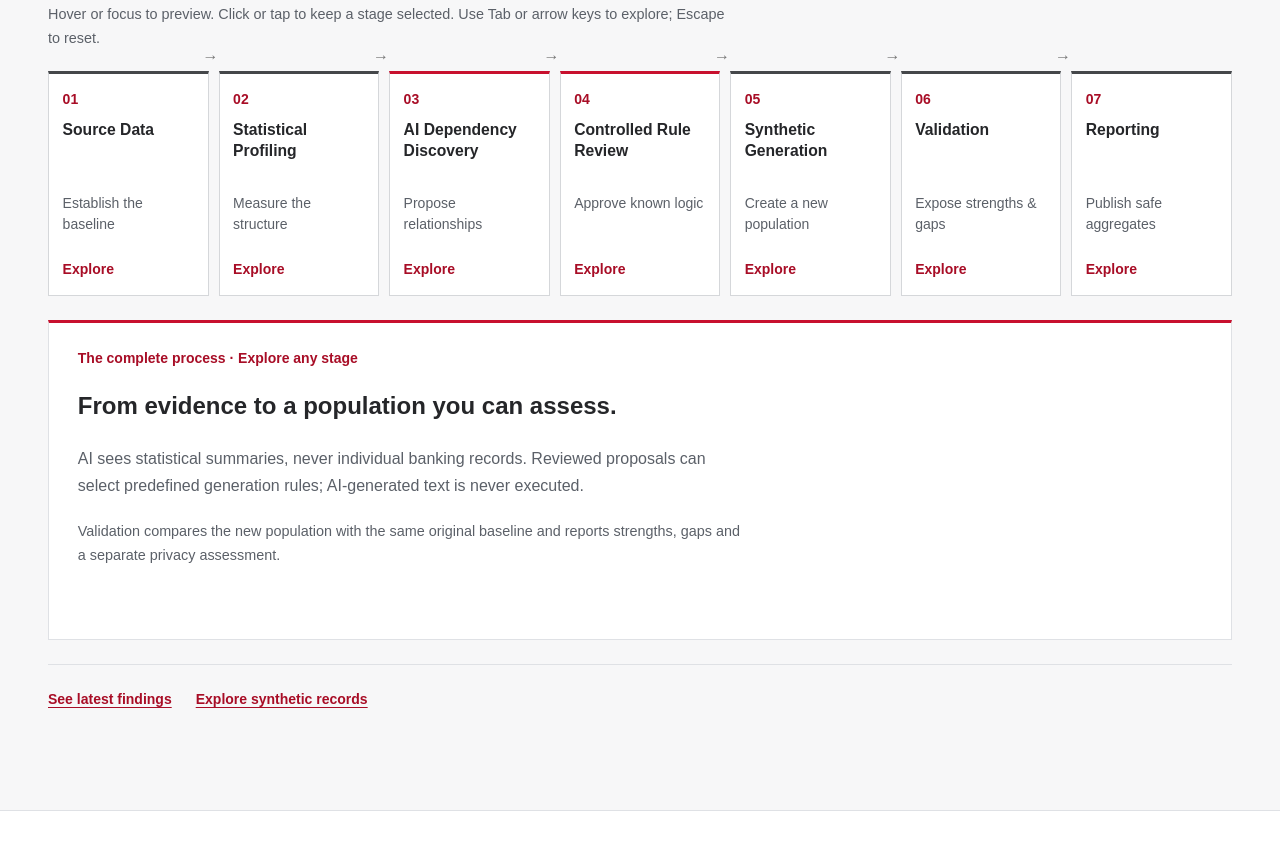
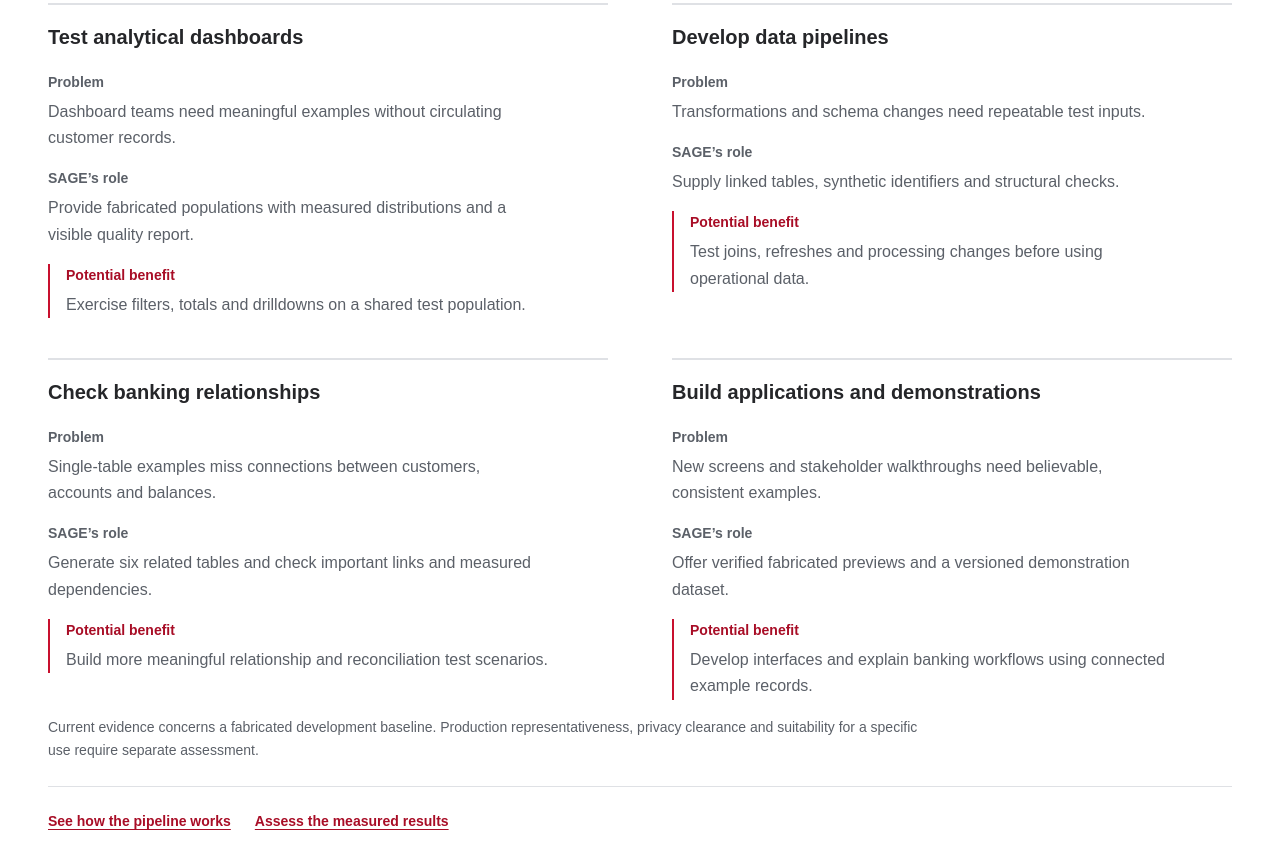
Before and after one commit to kovacsphil-art/synthetic_banking, a plain HTML site: page docs/index.html in a window 1280 px wide. Shown: the part 1237-2084 px from the top of the page. Drawn offline with Linux system fonts and the light colour scheme; no server answers.

Commit message:
Add potential business applications to SAGE showcase

```diff
--- a/docs/index.html
+++ b/docs/index.html
@@ -4,7 +4,7 @@
 <meta charset="utf-8"><meta name="viewport" content="width=device-width, initial-scale=1">
 <meta name="description" content="SAGE: AI-assisted synthetic banking data, controlled by review and tested against measured source statistics.">
 <meta name="theme-color" content="#c8102e"><title>SAGE — Synthetic data. Measured confidence.</title>
-<link rel="stylesheet" href="styles.css?v=findings-review-1">
+<link rel="stylesheet" href="styles.css?v=applications-1">
 <script src="records-config.js?v=records-4" defer></script><script src="records.js?v=records-explorer-1" defer></script>
   <script src="downloads.js?v=demo-final-1" defer></script>
 <script src="validation-config.js?v=post-pilot-2" defer></script><script src="executive-viz.js?v=ux-review-2" defer></script><script src="results.js?v=post-pilot-2" defer></script><script src="validation.js?v=findings-review-1" defer></script><script src="showcase.js?v=ux-review-2" defer></script>
@@ -19,6 +19,33 @@
 <div class="exec-actions"><a class="button button-primary" href="validation.html">Explore the validation report</a><a class="text-link" href="#process">See how SAGE works</a></div>
 <div class="hero-result-strip" aria-label="Latest measured generation"><p class="strip-label">Latest pipeline results<br><span id="hero-status" role="status">Results pending</span></p><dl class="exec-metrics hero-metrics"><div><dt>Synthetic customers</dt><dd id="hero-customers">—</dd></div><div><dt>Synthetic accounts</dt><dd id="hero-accounts">—</dd></div><div><dt>Reviewed rules applied</dt><dd id="hero-rules">—</dd></div></dl></div>
 <p class="measurement-note">Research prototype · SOURCE means the fabricated development baseline used for comparison. It is not production banking data. Statistical similarity and privacy clearance are assessed separately.</p>
+</section>
+<section id="applications" class="container exec-section business-applications" aria-labelledby="applications-title">
+<div class="exec-heading"><p class="eyebrow">Business applications · Potential uses</p><h2 id="applications-title">A common test population.<br>Four practical applications.</h2><p>Illustrative ways an organization could use SAGE. These use cases have not been validated as organizational deployments.</p></div>
+<div class="application-grid">
+<article><h3>Test analytical dashboards</h3><dl>
+<div><dt>Problem</dt><dd>Dashboard teams need meaningful examples without circulating customer records.</dd></div>
+<div><dt>SAGE’s role</dt><dd>Provide fabricated populations with measured distributions and a visible quality report.</dd></div>
+<div><dt>Potential benefit</dt><dd>Exercise filters, totals and drilldowns on a shared test population.</dd></div>
+</dl></article>
+<article><h3>Develop data pipelines</h3><dl>
+<div><dt>Problem</dt><dd>Transformations and schema changes need repeatable test inputs.</dd></div>
+<div><dt>SAGE’s role</dt><dd>Supply linked tables, synthetic identifiers and structural checks.</dd></div>
+<div><dt>Potential benefit</dt><dd>Test joins, refreshes and processing changes before using operational data.</dd></div>
+</dl></article>
+<article><h3>Check banking relationships</h3><dl>
+<div><dt>Problem</dt><dd>Single-table examples miss connections between customers, accounts and balances.</dd></div>
+<div><dt>SAGE’s role</dt><dd>Generate six related tables and check important links and measured dependencies.</dd></div>
+<div><dt>Potential benefit</dt><dd>Build more meaningful relationship and reconciliation test scenarios.</dd></div>
+</dl></article>
+<article><h3>Build applications and demonstrations</h3><dl>
+<div><dt>Problem</dt><dd>New screens and stakeholder walkthroughs need believable, consistent examples.</dd></div>
+<div><dt>SAGE’s role</dt><dd>Offer verified fabricated previews and a versioned demonstration dataset.</dd></div>
+<div><dt>Potential benefit</dt><dd>Develop interfaces and explain banking workflows using connected example records.</dd></div>
+</dl></article>
+</div>
+<p class="measurement-note">Current evidence concerns a fabricated development baseline. Production representativeness, privacy clearance and suitability for a specific use require separate assessment.</p>
+<nav class="section-exits" aria-label="Explore these potential applications"><a href="#process">See how the pipeline works</a><a href="validation.html#summary">Assess the measured results</a></nav>
 </section>
 <section id="process" class="exec-section section-soft"><div class="container">
 <div class="exec-heading"><p class="eyebrow">01 / The process · Methodology</p><h2>One connected process.<br>Control at every handoff.</h2><p>Follow the seven stages from the original baseline to measured results. Select any stage for its purpose, inputs, outputs and business value.</p></div>
--- a/docs/styles.css
+++ b/docs/styles.css
@@ -1052,6 +1052,16 @@ td {
 .exec-heading { margin-bottom: 3rem; }
 .exec-heading h2 { margin-bottom: 1.5rem; }
 .exec-heading > p:last-child { max-width: 760px; font-size: 1.05rem; }
+.application-grid { display: grid; grid-template-columns: repeat(2,minmax(0,1fr)); gap: 2.5rem 4rem; }
+.application-grid article { border-top: 2px solid var(--line); padding-top: 1.2rem; min-width: 0; }
+.application-grid h3 { font-size: 1.25rem; margin-bottom: 1.2rem; }
+.application-grid dl { display: grid; gap: 1rem; margin: 0; }
+.application-grid dt { font-size: .875rem; font-weight: 600; color: var(--muted); margin-bottom: .3rem; }
+.application-grid dd { margin: 0; line-height: 1.65; max-width: 55ch; }
+.application-grid dl > div:last-child { border-left: 2px solid var(--red); padding-left: 1rem; }
+.application-grid dl > div:last-child dt { color: var(--red-dark); }
+.business-applications > .measurement-note { margin-top: 2rem; }
+@media (max-width:760px) { .application-grid { grid-template-columns: minmax(0,1fr); gap: 2rem; } }
 .exec-page .eyebrow { font-size: .73rem; letter-spacing: .1em; }
 .exec-page .measurement-note { font-size: .82rem; max-width: 880px; margin-top: 1rem; }
 .pipeline-help { font-size: .9rem; color: var(--muted); margin-bottom: 1.25rem; max-width: 85ch; }
```
Also changed, not shown: docs/validation.html (+1 -1 lines), 1 other file.
